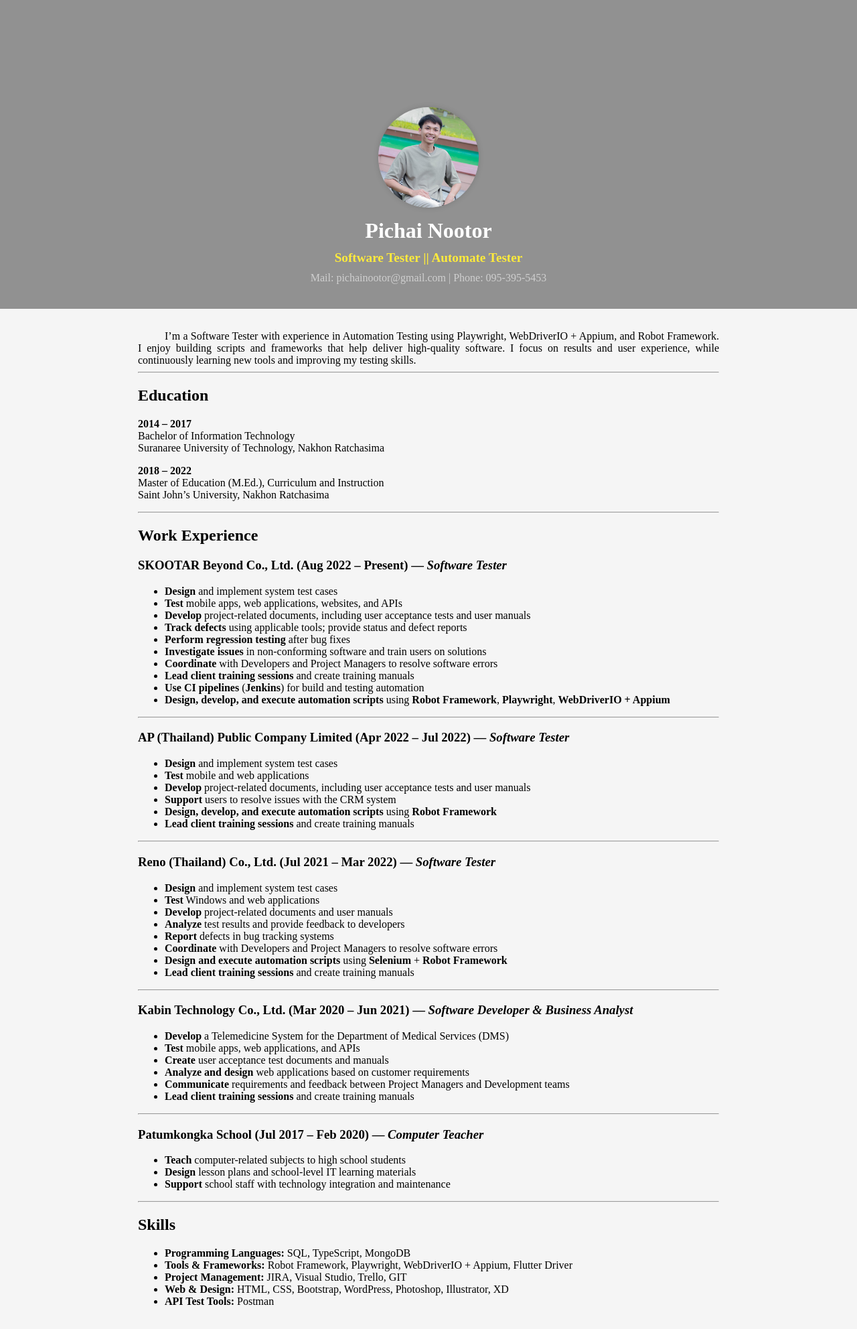
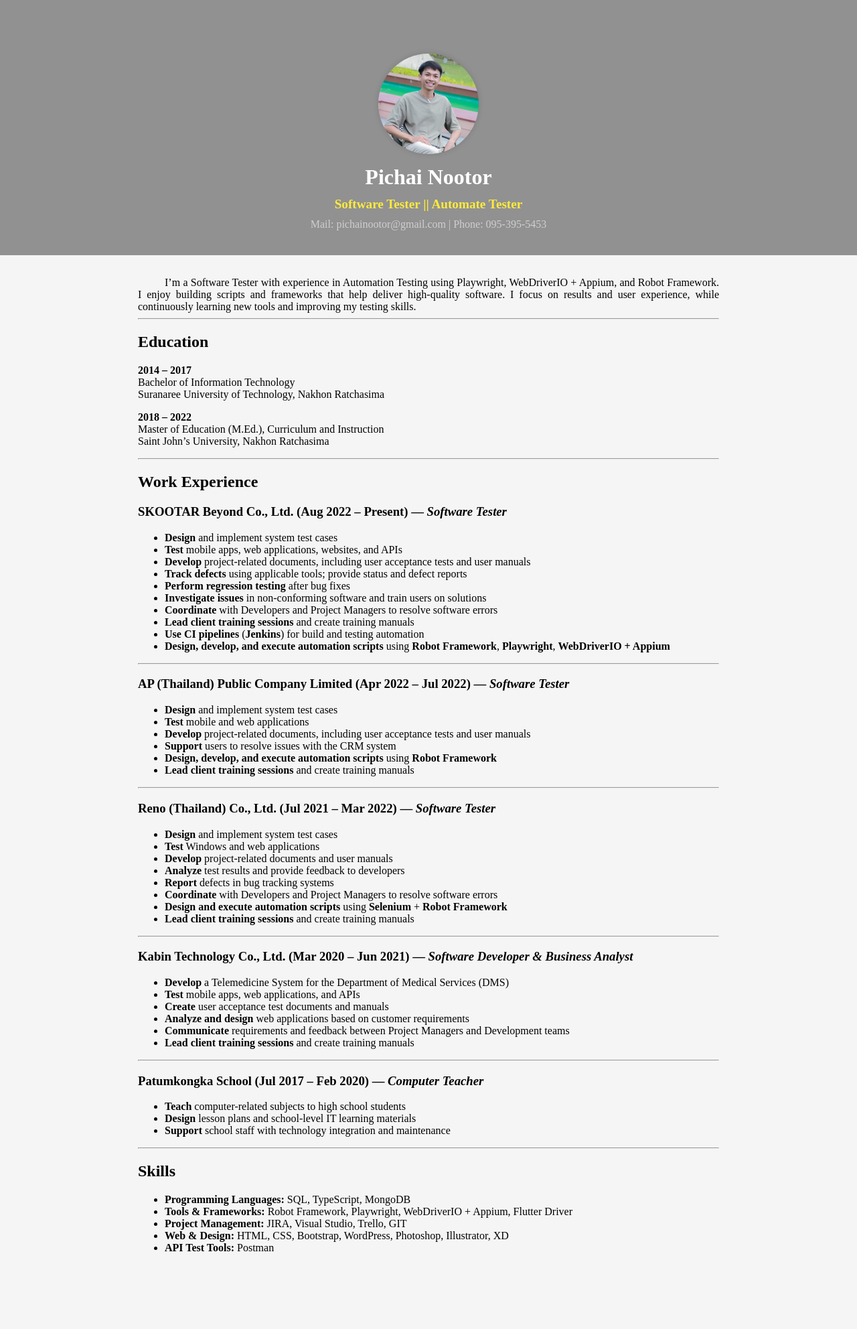
Before and after one commit to pichai-nootor/pichai-nootor.github.io, a Jekyll site: the page built from index.md, in a window 1280 px wide. Shown: the whole page at 67% size. Built offline with Jekyll 4.4.1, drawn with Linux system fonts in a browser that asks for light colours; our own code applies the rules of GitHub Pages for plain Markdown files; after the commit the page ends 1904 px from its top, so only the background shows below that.

Commit message:
Update default.html

```diff
--- a/_layouts/default.html
+++ b/_layouts/default.html
@@ -22,7 +22,7 @@
         flex-direction: column;
         align-items: center;
         overflow: visible !important;
-        padding-top: 5rem;
+        /* padding-top: 5rem; */
         padding-bottom: 2rem;
         width: 100vw;
         margin: 0;
```
